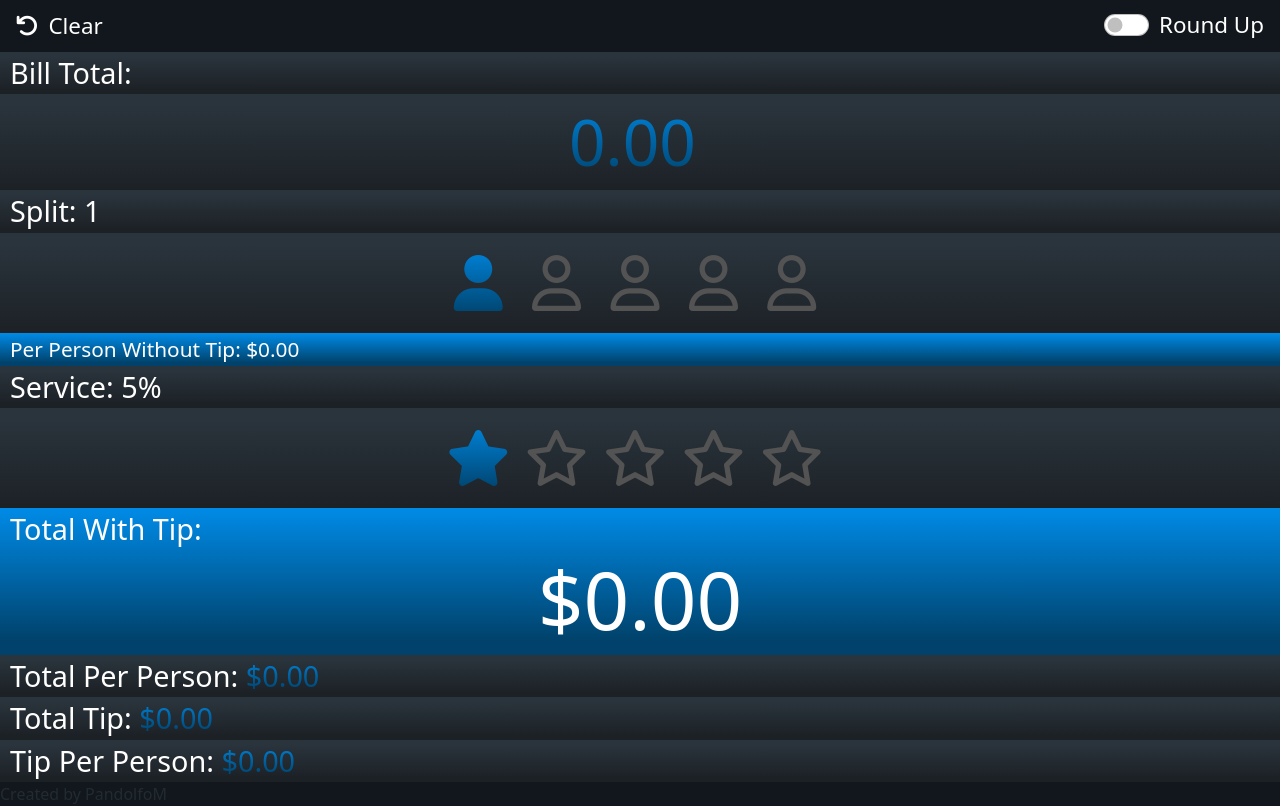
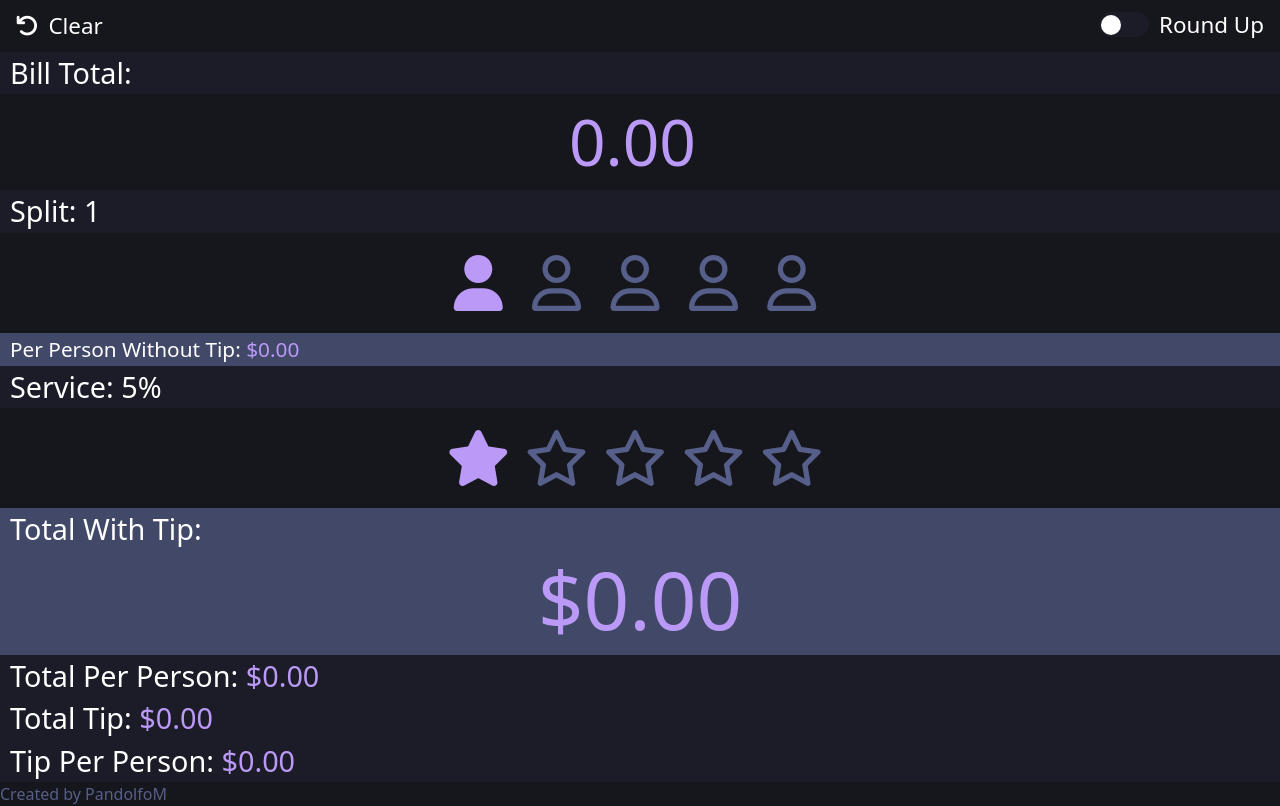
Before and after one commit to PandolfoM/Tipity, a plain HTML site: page index.html in a window 1280 px wide. Drawn offline with nearby package versions, Linux system fonts and the light colour scheme.

Commit message:
changed style

```diff
--- a/assets/css/index.css
+++ b/assets/css/index.css
@@ -1,6 +1,6 @@
 :root {
-  --bs-body-bg: #12171d;
-  --bs-link-hover-color: #008be7;
+  --bs-body-bg: #16161d;
+  --bs-link-hover-color: #bb9af7;
   --bs-heading-color: #fff;
   --bs-link-color: #fff;
   --title-bg: #232b32;
@@ -18,12 +18,15 @@ h3 {
   margin: 0;
   text-indent: 10px;
   padding: 4px 0;
-  background: rgb(28,33,38);
-  background: linear-gradient(to top, rgba(28,33,38,1) 10%, rgba(42,52,60,1) 89%);
+  background: #1b1c27;
 }
 
 .perWithoutTip {
   font-size: 1.3rem;
+}
+
+.perWithoutTip > span {
+  color: #bb9af7;
 }
 
 .nav {
@@ -36,14 +39,6 @@ h3 {
 }
 
 .fa-arrow-rotate-left {
-  margin-right: 10px;
-}
-
-.form-check {
-  padding-left: 60px;
-}
-
-.form-check-input {
   margin-right: 10px;
 }
 
@@ -79,7 +74,7 @@ h3 {
   content: "\f005";
   letter-spacing: 10px;
   font-size: 3.5em;
-  color: #535353;
+  color: #565f89;
   width: 1.4em;
 }
 
@@ -88,10 +83,7 @@ h3 {
   font-family: 'Font Awesome\ 6 Free';
   content: "\f005";
   font-size: 3.5em;
-  background: #00426b;
-  background: linear-gradient(to top, #00426b 10%, #008be7 100%);
-  -webkit-background-clip: text;
-  -webkit-text-fill-color: transparent;
+  color: #bb9af7;
 }
 
 .splitRadio > input[type=radio] + label::before{
@@ -101,7 +93,7 @@ h3 {
   content: "\f007";
   letter-spacing: 10px;
   font-size: 3.5em;
-  color: #535353;
+  color: #565f89;
   width: 1.4em;
 }
 
@@ -110,18 +102,12 @@ h3 {
   font-family: 'Font Awesome\ 6 Free';
   content: "\f007";
   font-size: 3.5em;
-  background: #00426b;
-  background: linear-gradient(to top, #00426b 10%, #008be7 100%);
-  -webkit-background-clip: text;
-  -webkit-text-fill-color: transparent;
+  color: #bb9af7;
 }
 
 .serviceRadio > input[type=radio]:focus ~ label:before,
 .splitRadio > input[type=radio]:focus ~ label:before {
-  background: #00426b;
-  background: linear-gradient(to top, #00426b 10%, #008be7 100%);
-  -webkit-background-clip: text;
-  -webkit-text-fill-color: transparent;
+  color: #bb9af7;
 }
 
 .serviceRadio, .splitRadio {
@@ -135,6 +121,7 @@ h3 {
   font-size: 5em;
   text-align: center;
   font-weight: 500;
+  color: #bb9af7;
 }
 
 .justify-center {
@@ -143,28 +130,57 @@ h3 {
   justify-content: center;
 }
 
-.form-check-input:focus {
-  box-shadow: none;
-}
-
-.blue-color {
-  background: #00426b;
-  background: linear-gradient(to top, #00426b 10%, #008be7 100%);
-  -webkit-background-clip: text;
-  -webkit-text-fill-color: transparent;
-}
-
 .nobackground {
   background: rgba(28, 33, 38, 0);
   background: linear-gradient(90deg, rgba(28, 33, 38, 0) 0%, rgba(42, 52, 60, 0) 89%);
 }
 
 .background-gradient {
-  background: rgb(28,33,38);
-  background: linear-gradient(0deg, rgba(28,33,38,1) 0%, rgba(42,52,60,1) 89%);
+  background: #16161d
 }
 
-.form-check-input:checked {
-  background-color: #008be7;
-  border-color: #008be7;
+.text-color {
+  color: #bb9af7;
 }
+
+.switch-input{
+	height: 0;
+	width: 0;
+	visibility: hidden;
+}
+
+.switch-label {
+	cursor: pointer;
+	text-indent: -9999px;
+	width: 50px;
+	height: 25px;
+	background: #1b1c27;
+	display: block;
+	border-radius: 100px;
+	position: relative;
+}
+
+.switch-label:after {
+	content: '';
+	position: absolute;
+	top: 0.3vh;
+	left: 2px;
+	width: 20px;
+	height: 20px;
+	background: #fff;
+	border-radius: 20px;
+	transition: 0.3s;
+}
+
+.switch-input:checked + .switch-label {
+	background: #bb9af7;
+}
+
+.switch-input:checked + .switch-label:after {
+	left: calc(100% - 3px);
+	transform: translateX(-100%);
+}
+
+.switch-label:active:after {
+	width: 30px;
+}
--- a/assets/js/index.js
+++ b/assets/js/index.js
@@ -23,7 +23,7 @@ $(document).ready(function () {
     getValues($("#roundUpSwitch").is(":checked"));
   });
 
-  $(".roundUpSwitch").change(function () {
+  $("#roundUpSwitch").change(function () {
     getValues($("#roundUpSwitch").is(":checked"));
   });
 });
@@ -41,16 +41,16 @@ function getValues(round) {
     $(".totalTip").html(totalTip);
     $(".tipPer").html((totalTip / splitVal).toFixed(2));
     $(".totalPer").html((total / splitVal).toFixed(2));
-    $(".totalAmtSpan").html(total);
-    $(".perWithoutTip > span").html((billInput / splitVal).toFixed(2));
+    $(".totalAmt > span").html(total);
+    $(".perWithoutTip > span > span").html((billInput / splitVal).toFixed(2));
   } else {
     let total = getTotal.toFixed(2);
     let totalTip = (getTipTotal / 100).toFixed(2);
     $(".totalTip").html(totalTip);
     $(".tipPer").html((totalTip / splitVal).toFixed(2));
     $(".totalPer").html((total / splitVal).toFixed(2));
-    $(".totalAmtSpan").html(total);
-    $(".perWithoutTip > span").html((billInput / splitVal).toFixed(2));
+    $(".totalAmt > span").html(total);
+    $(".perWithoutTip > span > span").html((billInput / splitVal).toFixed(2));
   }
 
   $(".splitAmt").html(splitVal);
@@ -65,10 +65,11 @@ function clearInputs() {
   $(".totalTip").html("0.00");
   $(".totalPer").html("0.00");
   $(".tipPer").html("0.00");
-  $(".totalAmtSpan").html("0.00");
-  $(".perWithoutTip > span").html("0.00");
+  $(".totalAmt > span").html("0.00");
+  $(".perWithoutTip > span > span").html("0.00");
   $(".billTotalInput").val("0.00");
   $(".servicePercent").html("5");
+  $(".splitAmt").html("1");
   $("input[type=radio]").prop("checked", function () {
     return this.getAttribute("checked") == "checked";
   });
--- a/index.html
+++ b/index.html
@@ -38,25 +38,19 @@
         <i class="fa-solid fa-arrow-rotate-left"></i>
         Clear
       </a>
-      <div class="nav-link align-items-start form-check form-switch">
-        <input
-          class="form-check-input"
-          type="checkbox"
-          role="switch"
-          id="roundUpSwitch"
-        />
-        <label class="form-check-label" for="roundUpSwitch">Round Up</label>
+      <div class="nav-link align-items-center form-check form-switch">
+        <input class="switch-input" type="checkbox" id="roundUpSwitch" />
+        <label class="switch-label" for="roundUpSwitch">Round Up</label>
+        <p style="margin: auto auto auto 10px;">Round Up</p>
       </div>
     </nav>
     <div>
       <h3>Bill Total:</h3>
-      <div class="background-gradient">
-        <input
-          type="number"
-          pattern="[0-9]*"
-          class="billTotalInput blue-color"
-        />
-      </div>
+      <input
+        type="number"
+        pattern="[0-9]*"
+        class="billTotalInput background-gradient text-color"
+      />
       <h3>Split: <span class="splitAmt"></span></h3>
       <form class="splitRadio justify-center background-gradient">
         <input type="radio" id="5split" name="split" value="5" />
@@ -76,14 +70,8 @@
         />
         <label for="1split"></label>
       </form>
-      <h3
-        class="perWithoutTip"
-        style="
-          background: #00426b;
-          background: linear-gradient(to top, #00426b 10%, #008be7 100%);
-        "
-      >
-        Per Person Without Tip: $<span>0.00</span>
+      <h3 class="perWithoutTip" style="background-color: #414868;">
+        Per Person Without Tip: <span>$<span>0.00</span></span>
       </h3>
       <h3>Service: <span class="servicePercent"></span>%</h3>
       <form class="serviceRadio justify-center background-gradient">
@@ -105,30 +93,27 @@
         <label for="5percent"></label>
       </form>
       <div
-        style="
-          background: #00426b;
-          background: linear-gradient(to top, #00426b 10%, #008be7 100%);
-        "
+        style="background-color: #414868;"
       >
         <h3 class="nobackground">Total With Tip:</h3>
-        <h4 class="totalAmt">$<span class="totalAmtSpan">0.00</span></h4>
+        <h4 class="totalAmt">$<span>0.00</span></h4>
       </div>
       <h3>
         Total Per Person:
-        <span class="blue-color">$<span class="totalPer">0.00</span></span>
+        <span class="text-color">$<span class="totalPer">0.00</span></span>
       </h3>
       <h3>
         Total Tip:
-        <span class="blue-color">$<span class="totalTip">0.00</span></span>
+        <span class="text-color">$<span class="totalTip">0.00</span></span>
       </h3>
       <h3>
         Tip Per Person:
-        <span class="blue-color">$<span class="tipPer">0.00</span></span>
+        <span class="text-color">$<span class="tipPer">0.00</span></span>
       </h3>
     </div>
     <footer>
       <a
-        style="color: var(--title-bg); text-decoration: none"
+        style="color: #565f89; text-decoration: none"
         href="https://github.com/PandolfoM"
         target="_blank"
         >Created by PandolfoM</a
```
Also changed, not shown: assets/img/switch.svg (added).
